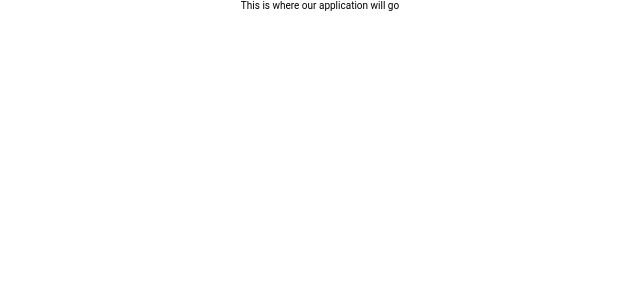
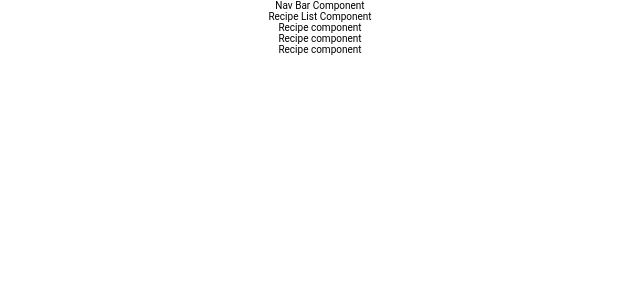
Before and after one commit to secret-family-recipes-6/react-team, a React (Create React App) app: page / in a window 1280 px wide. Shown: the top 300 px of the page, without its empty margins (320-960 px from the left). Built offline with nearby package versions, Linux system fonts and the light colour scheme.

Commit message:
added some component skeletons

```diff
--- a/src/App.js
+++ b/src/App.js
@@ -1,8 +1,15 @@
 import React from 'react';
 import './App.css';
+import NavBar from './components/NavBar';
+import RecipeList from './components/RecipeList';
 
 function App() {
-  return <div className="App">This is where our application will go</div>;
+  return (
+    <div className="App">
+      <NavBar />
+      <RecipeList />
+    </div>
+  );
 }
 
 export default App;
--- /dev/null
+++ b/src/components/AddRecipeForm.js
@@ -0,0 +1,5 @@
+import React from 'react';
+
+export default function AddRecipeForm() {
+  return <h3>Add form will go here</h3>;
+}
--- /dev/null
+++ b/src/components/EditRecipeForm.js
@@ -0,0 +1,5 @@
+import React from 'react';
+
+export default function EditRecipeForm() {
+  return <h3>Edit form will go here</h3>;
+}
--- /dev/null
+++ b/src/components/NavBar.js
@@ -0,0 +1,5 @@
+import React from 'react';
+
+export default function NavBar() {
+  return <h2>Nav Bar Component</h2>;
+}
--- /dev/null
+++ b/src/components/Recipe.js
@@ -0,0 +1,5 @@
+import React from 'react';
+
+export default function Recipe() {
+  return <h3>Recipe component</h3>;
+}
--- /dev/null
+++ b/src/components/RecipeList.js
@@ -0,0 +1,13 @@
+import React from 'react';
+import Recipe from './Recipe';
+
+export default function RecipeList() {
+  return (
+    <div className="recipe-list">
+      <h2>Recipe List Component</h2>
+      <Recipe />
+      <Recipe />
+      <Recipe />
+    </div>
+  );
+}
```
